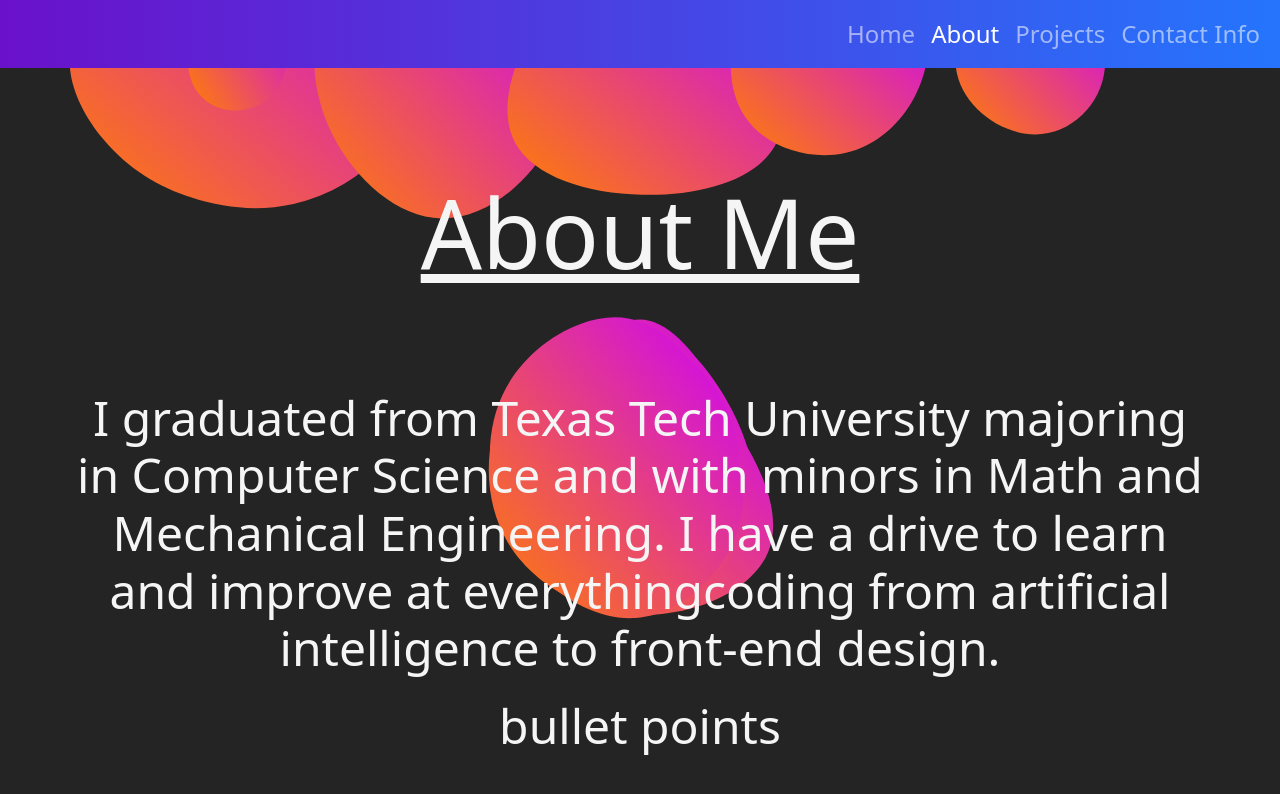
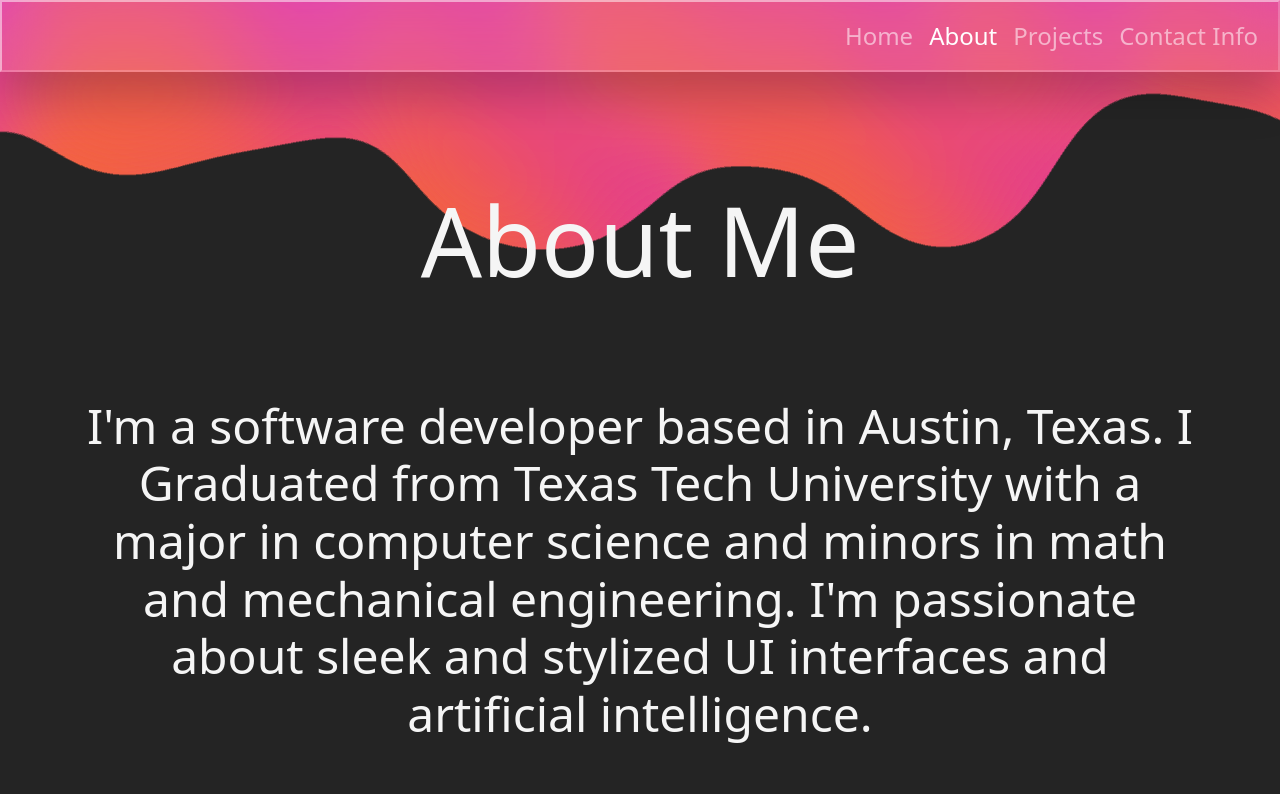
Before and after one commit to Roman-99/Roman-Portfolio-Website, a React (Vite) app: page /#/About in a window 1280 px wide. Shown: the top 794 px of the page. Built offline with nearby package versions, Linux system fonts and the light colour scheme.

Commit message:
Revamp Navbar and background

```diff
--- a/src/App.css
+++ b/src/App.css
@@ -1,25 +1,13 @@
-.gradient-custom {
-  /* fallback for old browsers */
-  background: #6a11cb;
-
-  /* Chrome 10-25, Safari 5.1-6 */
-  background: -webkit-linear-gradient(
-    to right,
-    rgba(106, 17, 203, 1),
-    rgba(37, 117, 252, 1)
-  );
-
-  /* W3C, IE 10+/ Edge, Firefox 16+, Chrome 26+, Opera 12+, Safari 7+ */
-  background: linear-gradient(
-    to right,
-    rgba(106, 17, 203, 1),
-    rgba(37, 117, 252, 1)
-  );
-}
 
 .navbar-custom {
   height: 10%;
   font-size: 1.5em;
+  background: rgba(255, 255, 255, 0.1);
+  box-shadow: 0 25px 45px rgba(0, 0, 0, 0.2);
+  border: 2px solid rgba(255, 255, 255, 0.5);
+  border-right: 2px solid rgba(255, 255, 255, 0.2);
+  border-bottom: 2px solid rgba(255, 255, 255, 0.2);
+  backdrop-filter: blur(20px);
 }
 
 main {
@@ -37,14 +25,15 @@ h1.name {
   font-size: 8em;
   color: rgb(245, 245, 245);
   margin-top: -40%;
+  mix-blend-mode: exclusion;
 }
 
 h1.title {
   background-color: transparent;
   text-align: center;
   font-size: 6em;
-  text-decoration: underline;
   color: rgb(245, 245, 245);
+  mix-blend-mode: exclusion;
 }
 
 h2 {
@@ -52,6 +41,7 @@ h2 {
   text-align: center;
   font-size: 2em;
   color: rgb(245, 245, 245);
+  mix-blend-mode: exclusion;
 }
 
 h3 {
@@ -60,6 +50,7 @@ h3 {
   font-size: 3em;
   margin: 100px 75px 20px 75px;
   color: rgb(245, 245, 245);
+  mix-blend-mode: exclusion;
 }
 
 h4 {
@@ -67,6 +58,7 @@ h4 {
   text-align: center;
   font-size: 3em;
   color: rgb(245, 245, 245);
+  mix-blend-mode: exclusion;
 }
 
 body {
--- a/src/App.tsx
+++ b/src/App.tsx
@@ -1,20 +1,18 @@
-import gsap from 'gsap';
-import { ScrollTrigger } from 'gsap/ScrollTrigger';
-import { ScrollToPlugin } from 'gsap/ScrollToPlugin';
-import { useGSAP } from '@gsap/react';
+import gsap from "gsap";
+import { useGSAP } from "@gsap/react";
 
-import NavBar from './components/NavBar';
+import NavBar from "./components/NavBar";
 import LavaLamp from "./components/LavaLamp";
-import Router from './router';
+import Router from "./router";
 
-gsap.registerPlugin(ScrollTrigger, ScrollToPlugin, useGSAP);
+gsap.registerPlugin(useGSAP);
 
 function App() {
   return (
     <body>
+      <LavaLamp />
       <NavBar />
       <main>
-        <LavaLamp />
         <Router />
       </main>
     </body>
--- a/src/components/LavaLamp.tsx
+++ b/src/components/LavaLamp.tsx
@@ -2,8 +2,19 @@ import gsap from "gsap";
 import { useGSAP } from "@gsap/react";
 
 export default function LavaLamp() {
+  let tl = gsap.timeline();
+
   useGSAP(() => {
-    gsap.to("#blob1", { rotation: "+=360", duration: 5 });
+    for (var i = 0; i < 12; i++) {
+      var t = gsap.to("#blob" + i, {
+        duration: gsap.utils.random(40, 180, 20),
+        y: 200,
+        ease: "none",
+        repeat: -1,
+        yoyo: true,
+        repeatRefresh: true
+      });
+    }
   });
 
   return (
@@ -24,12 +35,36 @@ export default function LavaLamp() {
             <stop id="stop1" stop-color="#FF8000FF" offset="0%"></stop>
             <stop id="stop2" stop-color="#CC00FFFF" offset="100%"></stop>
           </linearGradient>
+
+          <filter id="goo">
+            <feGaussianBlur
+              in="SourceGraphic"
+              stdDeviation="12"
+              result="blur"
+            />
+            <feColorMatrix
+              in="blur"
+              type="matrix"
+              values="1 0 0 0 0  0 1 0 0 0  0 0 1 0 0  0 0 0 72 -36"
+              result="goo"
+            />
+          </filter>
         </defs>
+        <g filter="url(#goo)">
+          <path
+            id="blob0"
+            fill="url(#blob1-gradient)"
+            d="M25.1,-30.1C32.9,-23.3,39.9,-15.8,42.2,-6.9C44.4,2,41.9,12.4,36.3,19.9C30.7,27.4,22,32,13.4,34C4.7,35.9,-3.9,35.1,-12.1,32.4C-20.2,29.8,-28,25.2,-34,18C-40.1,10.9,-44.4,1.1,-41.8,-6.2C-39.1,-13.6,-29.4,-18.5,-21.3,-25.3C-13.1,-32,-6.6,-40.6,1,-41.8C8.6,-43,17.2,-36.9,25.1,-30.1Z"
+            transform="translate(-100 0)"
+            stroke-width="0"
+            style={{ transition: "all 0.3s ease 0s;" }}
+          />
+
           <path
             id="blob1"
             fill="url(#blob1-gradient)"
-          d="M25.1,-30.1C32.9,-23.3,39.9,-15.8,42.2,-6.9C44.4,2,41.9,12.4,36.3,19.9C30.7,27.4,22,32,13.4,34C4.7,35.9,-3.9,35.1,-12.1,32.4C-20.2,29.8,-28,25.2,-34,18C-40.1,10.9,-44.4,1.1,-41.8,-6.2C-39.1,-13.6,-29.4,-18.5,-21.3,-25.3C-13.1,-32,-6.6,-40.6,1,-41.8C8.6,-43,17.2,-36.9,25.1,-30.1Z"
-          transform="translate(0 0)"
+            d="M24.4,-8.8C28.2,3.6,25.3,17.2,15.6,25.2C5.8,33.1,-10.7,35.3,-20.2,28.3C-29.7,21.3,-32,5.1,-27.5,-8.4C-22.9,-21.8,-11.5,-32.5,-0.6,-32.3C10.3,-32.1,20.7,-21.1,24.4,-8.8Z"
+            transform="translate(-25 0)"
             stroke-width="0"
             style={{ transition: "all 0.3s ease 0s;" }}
           />
@@ -37,8 +72,8 @@ export default function LavaLamp() {
           <path
             id="blob2"
             fill="url(#blob1-gradient)"
-          d="M26.4,-14.8C32.1,-5.5,33,7,27.8,17.9C22.6,28.7,11.3,37.8,0.4,37.6C-10.6,37.4,-21.2,27.9,-26.8,16.8C-32.4,5.7,-33.1,-6.9,-27.8,-16C-22.5,-25.2,-11.2,-30.9,-0.4,-30.7C10.4,-30.4,20.8,-24.2,26.4,-14.8Z"
-          transform="translate(50 0)"
+            d="M27.6,-12.8C34.7,-3.5,38.8,10.6,33.7,19.5C28.6,28.4,14.3,32,0.5,31.7C-13.3,31.4,-26.6,27.2,-31.2,18.7C-35.8,10.1,-31.6,-2.8,-24.9,-11.8C-18.2,-20.8,-9.1,-25.8,0.6,-26.1C10.2,-26.4,20.4,-22.1,27.6,-12.8Z"
+            transform="translate(0 0)"
             stroke-width="0"
             style={{ transition: "all 0.3s ease 0s;" }}
           />
@@ -46,8 +81,8 @@ export default function LavaLamp() {
           <path
             id="blob3"
             fill="url(#blob1-gradient)"
-          d="M27.6,-12.8C34.7,-3.5,38.8,10.6,33.7,19.5C28.6,28.4,14.3,32,0.5,31.7C-13.3,31.4,-26.6,27.2,-31.2,18.7C-35.8,10.1,-31.6,-2.8,-24.9,-11.8C-18.2,-20.8,-9.1,-25.8,0.6,-26.1C10.2,-26.4,20.4,-22.1,27.6,-12.8Z"
-          transform="translate(100 0)"
+            d="M20.2,-12.1C23.5,-6,21.6,2.7,17.4,9.4C13.1,16.1,6.6,20.9,-1.4,21.7C-9.4,22.5,-18.8,19.4,-23.6,12.4C-28.4,5.4,-28.6,-5.6,-23.8,-12.6C-19.1,-19.6,-9.6,-22.6,-0.6,-22.3C8.5,-22,16.9,-18.3,20.2,-12.1Z"
+            transform="translate(250 0)"
             stroke-width="0"
             style={{ transition: "all 0.3s ease 0s;" }}
           />
@@ -55,8 +90,8 @@ export default function LavaLamp() {
           <path
             id="blob4"
             fill="url(#blob1-gradient)"
-          d="M20.2,-12.1C23.5,-6,21.6,2.7,17.4,9.4C13.1,16.1,6.6,20.9,-1.4,21.7C-9.4,22.5,-18.8,19.4,-23.6,12.4C-28.4,5.4,-28.6,-5.6,-23.8,-12.6C-19.1,-19.6,-9.6,-22.6,-0.6,-22.3C8.5,-22,16.9,-18.3,20.2,-12.1Z"
-          transform="translate(150 0)"
+            d="M16.3,-1.7C16.3,8.3,8.2,16.6,-1.2,16.6C-10.6,16.6,-21.1,8.3,-21.1,-1.7C-21.1,-11.8,-10.6,-23.6,-1.2,-23.6C8.2,-23.6,16.3,-11.8,16.3,-1.7Z"
+            transform="translate(50 0)"
             stroke-width="0"
             style={{ transition: "all 0.3s ease 0s;" }}
           />
@@ -64,8 +99,8 @@ export default function LavaLamp() {
           <path
             id="blob5"
             fill="url(#blob1-gradient)"
-          d="M16.3,-1.7C16.3,8.3,8.2,16.6,-1.2,16.6C-10.6,16.6,-21.1,8.3,-21.1,-1.7C-21.1,-11.8,-10.6,-23.6,-1.2,-23.6C8.2,-23.6,16.3,-11.8,16.3,-1.7Z"
-          transform="translate(200 0)"
+            d="M23,-11.1C30,-1.2,36,11.6,32,21.1C28,30.6,14,36.9,0.4,36.7C-13.2,36.5,-26.4,29.7,-33,18.7C-39.5,7.7,-39.4,-7.5,-32.8,-17.2C-26.2,-26.9,-13.1,-31.2,-2.5,-29.7C8,-28.2,16,-21,23,-11.1Z"
+            transform="translate(75 0)"
             stroke-width="0"
             style={{ transition: "all 0.3s ease 0s;" }}
           />
@@ -73,8 +108,8 @@ export default function LavaLamp() {
           <path
             id="blob6"
             fill="url(#blob1-gradient)"
-          d="M23,-11.1C30,-1.2,36,11.6,32,21.1C28,30.6,14,36.9,0.4,36.7C-13.2,36.5,-26.4,29.7,-33,18.7C-39.5,7.7,-39.4,-7.5,-32.8,-17.2C-26.2,-26.9,-13.1,-31.2,-2.5,-29.7C8,-28.2,16,-21,23,-11.1Z"
-          transform="translate(100 100)"
+            d="M21.5,-14.7C26.4,-3.8,28.1,6.7,24,14.4C19.8,22.2,9.9,27.2,0.9,26.6C-8,26.1,-16.1,20,-20.2,12.2C-24.3,4.5,-24.6,-4.9,-20.6,-15.3C-16.5,-25.7,-8.3,-37.1,0,-37.1C8.3,-37.1,16.5,-25.7,21.5,-14.7Z"
+            transform="translate(100 0)"
             stroke-width="0"
             style={{ transition: "all 0.3s ease 0s;" }}
           />
@@ -82,8 +117,8 @@ export default function LavaLamp() {
           <path
             id="blob7"
             fill="url(#blob1-gradient)"
-          d="M21.5,-14.7C26.4,-3.8,28.1,6.7,24,14.4C19.8,22.2,9.9,27.2,0.9,26.6C-8,26.1,-16.1,20,-20.2,12.2C-24.3,4.5,-24.6,-4.9,-20.6,-15.3C-16.5,-25.7,-8.3,-37.1,0,-37.1C8.3,-37.1,16.5,-25.7,21.5,-14.7Z"
-          transform="translate(100 100)"
+            d="M23,-14.5C28.5,-3.7,30.8,7.7,26.4,16.9C22,26.2,11,33.3,1.5,32.4C-7.9,31.6,-15.9,22.7,-20.3,13.3C-24.7,4,-25.7,-5.7,-21.7,-15.5C-17.8,-25.4,-8.9,-35.4,-0.1,-35.3C8.7,-35.3,17.5,-25.2,23,-14.5Z"
+            transform="translate(125 0)"
             stroke-width="0"
             style={{ transition: "all 0.3s ease 0s;" }}
           />
@@ -91,8 +126,8 @@ export default function LavaLamp() {
           <path
             id="blob8"
             fill="url(#blob1-gradient)"
-          d="M23,-14.5C28.5,-3.7,30.8,7.7,26.4,16.9C22,26.2,11,33.3,1.5,32.4C-7.9,31.6,-15.9,22.7,-20.3,13.3C-24.7,4,-25.7,-5.7,-21.7,-15.5C-17.8,-25.4,-8.9,-35.4,-0.1,-35.3C8.7,-35.3,17.5,-25.2,23,-14.5Z"
-          transform="translate(100 100)"
+            d="M29.9,-0.6C29.9,14.8,15,29.7,3.1,29.7C-8.8,29.7,-17.7,14.8,-17.7,-0.6C-17.7,-16.1,-8.8,-32.1,3.1,-32.1C15,-32.1,29.9,-16.1,29.9,-0.6Z"
+            transform="translate(150 0)"
             stroke-width="0"
             style={{ transition: "all 0.3s ease 0s;" }}
           />
@@ -100,7 +135,8 @@ export default function LavaLamp() {
           <path
             id="blob9"
             fill="url(#blob1-gradient)"
-          d="M10.7,2.5C6.8,13.1,-8.5,13.4,-12.2,3C-15.9,-7.3,-7.9,-28.4,-0.3,-28.5C7.3,-28.7,14.7,-8,10.7,2.5Z"
+            d="M26.4,-14.8C32.1,-5.5,33,7,27.8,17.9C22.6,28.7,11.3,37.8,0.4,37.6C-10.6,37.4,-21.2,27.9,-26.8,16.8C-32.4,5.7,-33.1,-6.9,-27.8,-16C-22.5,-25.2,-11.2,-30.9,-0.4,-30.7C10.4,-30.4,20.8,-24.2,26.4,-14.8Z"
+            transform="translate(175 0)"
             stroke-width="0"
             style={{ transition: "all 0.3s ease 0s;" }}
           />
@@ -108,8 +144,8 @@ export default function LavaLamp() {
           <path
             id="blob10"
             fill="url(#blob1-gradient)"
-          d="M10.7,2.5C6.8,13.1,-8.5,13.4,-12.2,3C-15.9,-7.3,-7.9,-28.4,-0.3,-28.5C7.3,-28.7,14.7,-8,10.7,2.5Z"
-          transform="translate(100 100)"
+            d="M24.8,-1.4C24.8,13.1,12.4,26.3,-0.1,26.3C-12.6,26.3,-25.1,13.1,-25.1,-1.4C-25.1,-16,-12.6,-32,-0.1,-32C12.4,-32,24.8,-16,24.8,-1.4Z"
+            transform="translate(200 0)"
             stroke-width="0"
             style={{ transition: "all 0.3s ease 0s;" }}
           />
@@ -117,20 +153,12 @@ export default function LavaLamp() {
           <path
             id="blob11"
             fill="url(#blob1-gradient)"
-          d="M24.8,-1.4C24.8,13.1,12.4,26.3,-0.1,26.3C-12.6,26.3,-25.1,13.1,-25.1,-1.4C-25.1,-16,-12.6,-32,-0.1,-32C12.4,-32,24.8,-16,24.8,-1.4Z"
-          transform="translate(100 100)"
+            d="M20.2,-13.7C25.3,-3,27.7,7.2,23.9,17.1C20.1,27.1,10,36.8,-1.2,37.5C-12.4,38.2,-24.9,29.9,-31.7,18.2C-38.5,6.5,-39.7,-8.6,-33.5,-20C-27.3,-31.4,-13.7,-39.2,-3,-37.4C7.6,-35.7,15.2,-24.4,20.2,-13.7Z"
+            transform="translate(300 0)"
             stroke-width="0"
             style={{ transition: "all 0.3s ease 0s;" }}
           />
-
-<path
-          id="blob12"
-          fill="url(#blob1-gradient)"
-          d="M20.2,-13.7C25.3,-3,27.7,7.2,23.9,17.1C20.1,27.1,10,36.8,-1.2,37.5C-12.4,38.2,-24.9,29.9,-31.7,18.2C-38.5,6.5,-39.7,-8.6,-33.5,-20C-27.3,-31.4,-13.7,-39.2,-3,-37.4C7.6,-35.7,15.2,-24.4,20.2,-13.7Z"
-          transform="translate(100 100)"
-          stroke-width="0"
-          style={{ transition: "all 0.3s ease 0s;" }}
-        />
+        </g>
       </svg>
     </div>
   );
--- a/src/components/NavBar.tsx
+++ b/src/components/NavBar.tsx
@@ -2,7 +2,7 @@ import { LinkContainer } from "react-router-bootstrap";
 
 function NavBar() {
   return (
-    <nav className="navbar navbar-expand-lg bg-body-tertiary navbar-dark navbar-custom gradient-custom">
+    <nav className="navbar navbar-expand-lg navbar-dark navbar-custom top-0 w-100">
       <div className="container-fluid">
         <button
           className="navbar-toggler"
--- a/src/views/About.tsx
+++ b/src/views/About.tsx
@@ -6,12 +6,12 @@ const About = () => {
             About Me
         </h1>
         <h3>
-          I graduated from Texas Tech University majoring in Computer Science
-          and with minors in Math and Mechanical Engineering. I have a drive
-          to learn and improve at everythingcoding from artificial intelligence
-          to front-end design.
+          I'm a software developer based in Austin, Texas. I Graduated from Texas Tech University
+          with a major in computer science and minors in math and mechanical engineering.
+
+          I'm passionate about sleek and stylized UI interfaces and artificial intelligence.
         </h3>
-        <h4>bullet points</h4>
+        <h4></h4>
       </body>
     </div>
   );
--- a/src/views/Home.tsx
+++ b/src/views/Home.tsx
@@ -2,8 +2,11 @@
 const Home = () => {
   return (
       <div>
-          <h1 className="name">Roman Tait</h1>
+        <body>
+        <h1 className="name">Roman Tait</h1>
           <h2>Software developer</h2>
+        </body>
+
       </div>
   );
 };
```
Also changed, not shown: 5 other files (tests, documents, lock files or other folders). Lines whose indentation alone changed are shown as unchanged.
